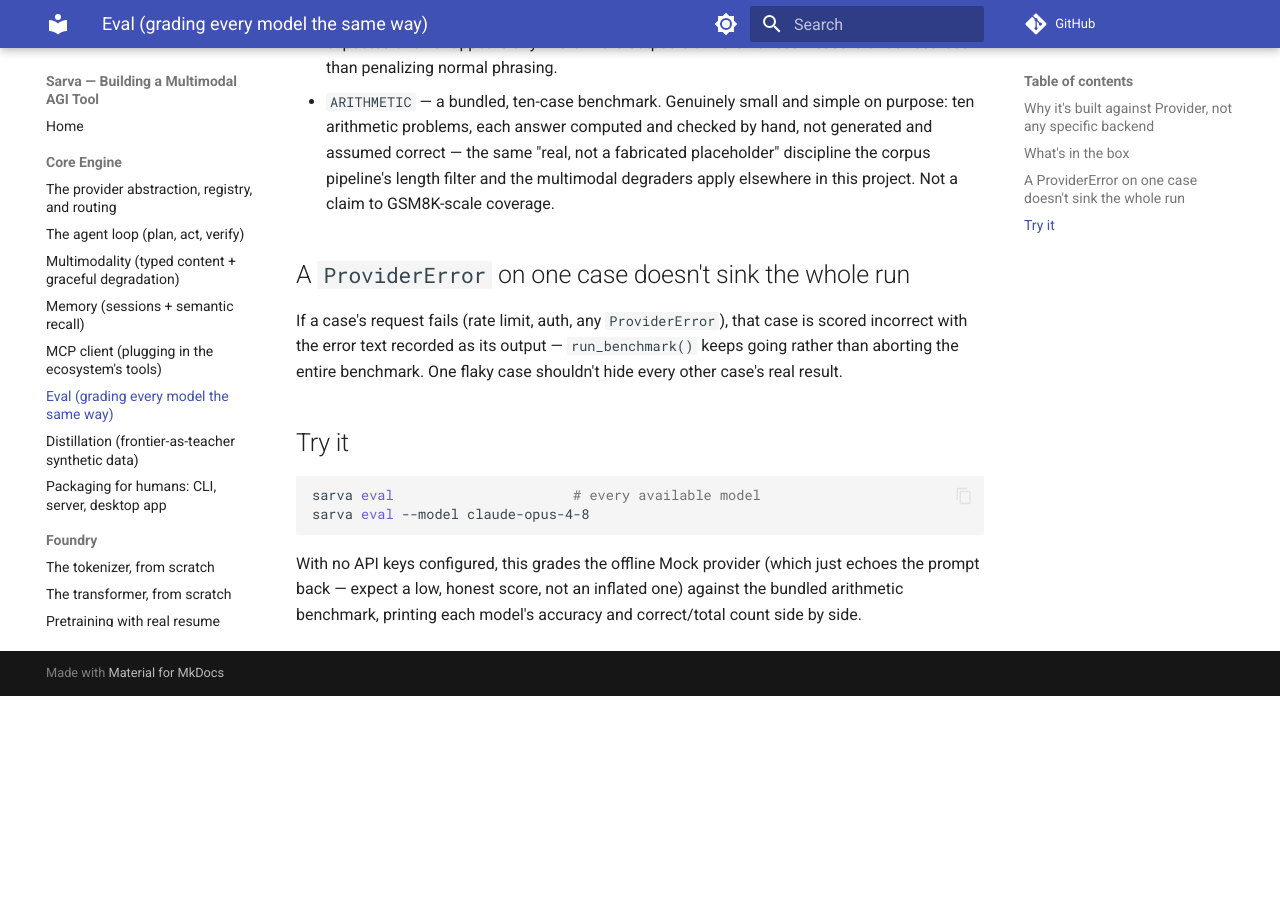
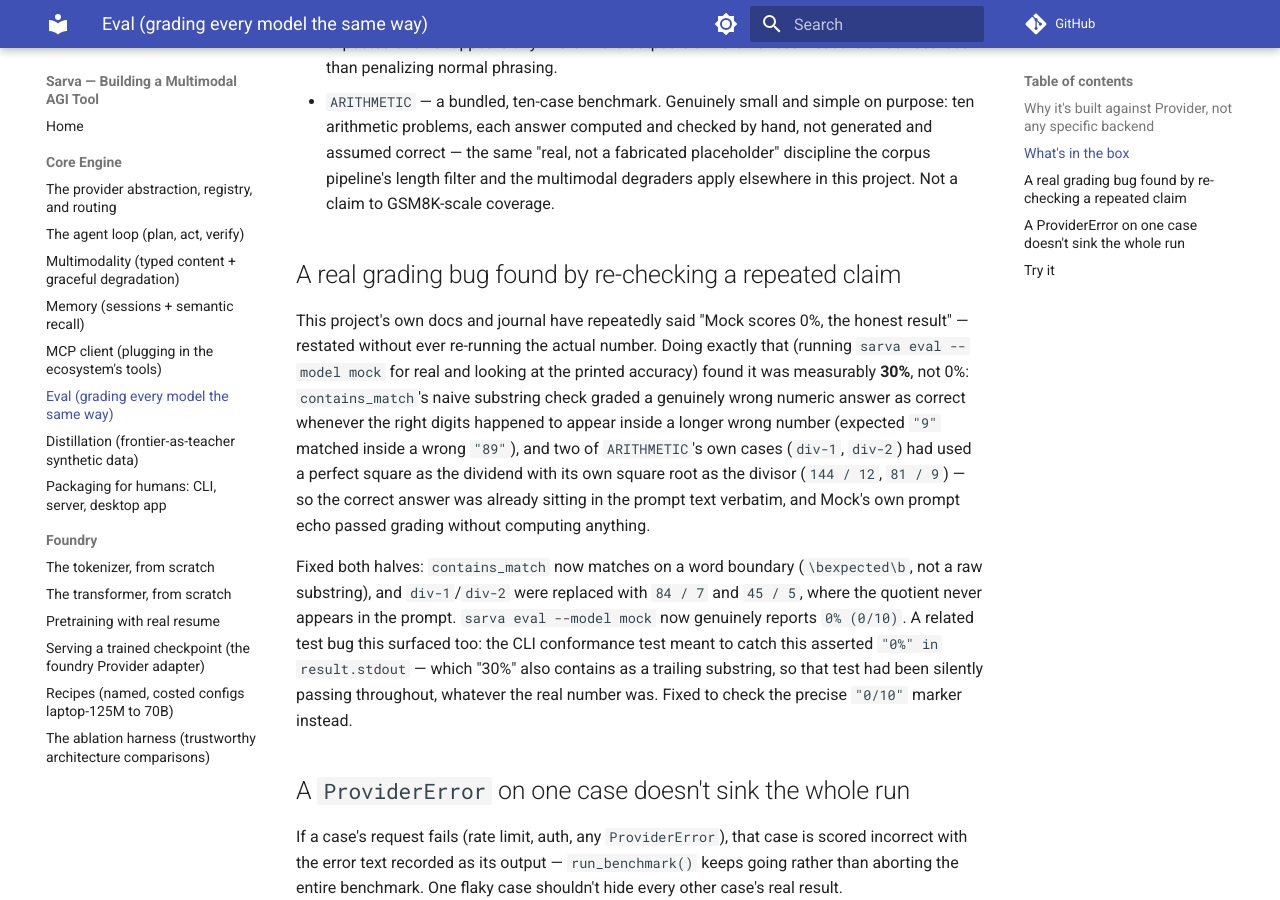
Before and after one commit to bpupadhyaya/sarva, an MkDocs documentation site: the page built from docs/eval.md, in a window 1280 px wide and 900 px high, scrolled down 997 px. Built offline with MkDocs 1.6.1 and Material for MkDocs 9.7.7, drawn with Linux system fonts in a browser that asks for light colours; comment, search, counter and statistics services are not loaded; before the commit the page ends 1693 px from its top, so only the background shows below that.

Commit message:
Fix a real grading bug: Mock scored 30% on arithmetic, not the honest 0%
contains_match's naive substring check graded wrong numeric answers as
correct whenever the right digits happened to appear inside a longer
wrong number (expected "9" matched inside a wrong "89"). Separately,
ARITHMETIC's div-1/div-2 cases used a perfect square as the dividend
with its own square root as the divisor (144/12, 81/9), so the correct
answer was already sitting in the prompt text verbatim. Together these
made sarva eval --model mock measurably report 30% instead of 0%,
contradicting every prior "Mock scores 0%" claim in this project's own
docs, none of which had been re-verified against the real number.
Fixed contains_match to match on a word boundary, replaced the two
flawed cases, and fixed the CLI test that was supposed to catch this
("0%" is itself a substring of "30%", so it silently passed either
way) to check the precise "0/10" marker instead.

Co-Authored-By: Claude Sonnet 5 <noreply@anthropic.com>

```diff
--- a/docs/eval.md
+++ b/docs/eval.md
@@ -50,6 +50,31 @@ print(report.accuracy)  # 0.0-1.0
   filter and the multimodal degraders apply elsewhere in this project.
   Not a claim to GSM8K-scale coverage.
 
+## A real grading bug found by re-checking a repeated claim
+
+This project's own docs and journal have repeatedly said "Mock scores
+0%, the honest result" — restated without ever re-running the actual
+number. Doing exactly that (running `sarva eval --model mock` for real
+and looking at the printed accuracy) found it was measurably **30%**,
+not 0%: `contains_match`'s naive substring check graded a genuinely
+wrong numeric answer as correct whenever the right digits happened to
+appear inside a longer wrong number (expected `"9"` matched inside a
+wrong `"89"`), and two of `ARITHMETIC`'s own cases (`div-1`, `div-2`)
+had used a perfect square as the dividend with its own square root as
+the divisor (`144 / 12`, `81 / 9`) — so the correct answer was already
+sitting in the prompt text verbatim, and Mock's own prompt echo passed
+grading without computing anything.
+
+Fixed both halves: `contains_match` now matches on a word boundary
+(`\bexpected\b`, not a raw substring), and `div-1`/`div-2` were
+replaced with `84 / 7` and `45 / 5`, where the quotient never appears
+in the prompt. `sarva eval --model mock` now genuinely reports `0%
+(0/10)`. A related test bug this surfaced too: the CLI conformance
+test meant to catch this asserted `"0%" in result.stdout` — which
+"30%" also contains as a trailing substring, so that test had been
+silently passing throughout, whatever the real number was. Fixed to
+check the precise `"0/10"` marker instead.
+
 ## A `ProviderError` on one case doesn't sink the whole run
 
 If a case's request fails (rate limit, auth, any `ProviderError`), that
```
Also changed, not shown: BUILD-JOURNAL.md (+56 -0 lines), 4 other files.
